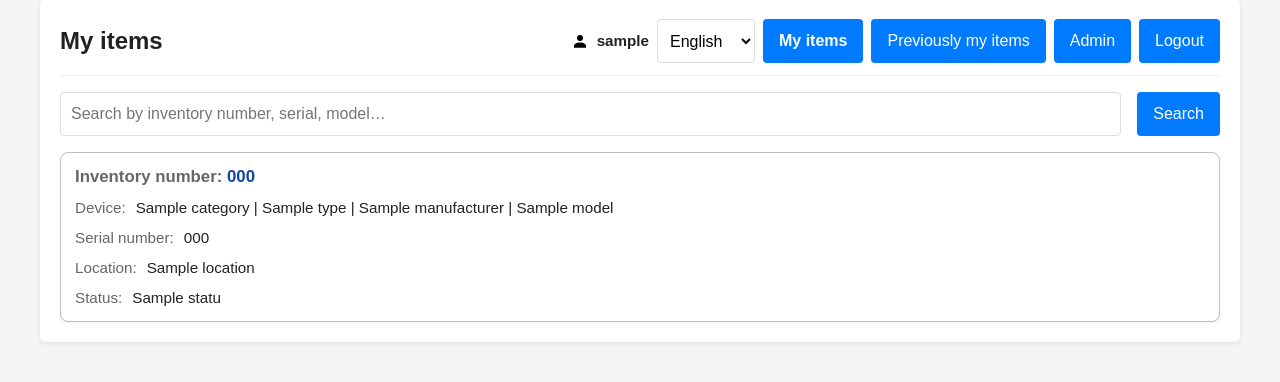
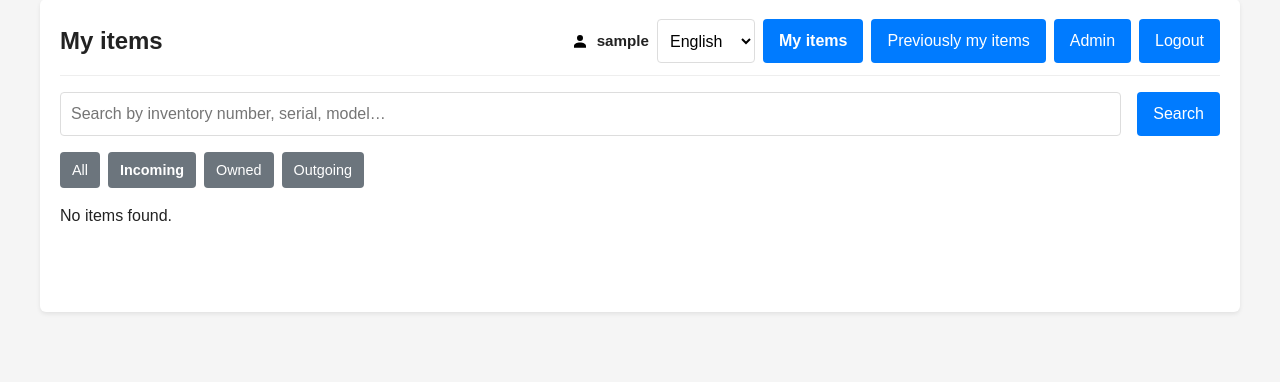
Before and after one commit to disafronov/sloths-inventory, a Django app: page /?kind=incoming in a window 1280 px wide. Shown: the part 21-403 px from the top of the page. Run offline with Django 5.2, Linux system fonts and the light colour scheme; a user stored in the database is signed in; tables that the repository leaves empty hold one stand-in row (values such as "Sample post"); parts of the project's set-up code (start-up, migrations or seed data) failed here and were passed over.

Commit message:
feat: enhance "My items" functionality with filtering options
- Introduced a new filter for the "My items" view, allowing users to categorize items as "incoming", "owned", or "outgoing".
- Updated the template to include navigation tabs for easy switching between item categories.
- Implemented backend logic to handle the new filter options and ensure correct item display based on the selected category.
- Added tests to verify the functionality of the new filtering feature.

Signed-off-by: Dmitrii Safronov <zimniy@cyberbrain.cc>

```diff
--- a/src/common/static/common/app.css
+++ b/src/common/static/common/app.css
@@ -568,6 +568,17 @@ body.nav-open {
 }
 
 /**
+ * "My items" GET ?kind= filter: incoming / owned / outgoing / default all.
+ */
+.my-items-kind-tabs {
+  display: flex;
+  flex-wrap: wrap;
+  gap: var(--space-2);
+  align-items: center;
+  margin: 0 0 var(--space-row);
+}
+
+/**
  * Full-row tap target: entire card links to item history on list pages.
  */
 .item-card {
--- a/src/inventory/templates/inventory/my_items.html
+++ b/src/inventory/templates/inventory/my_items.html
@@ -19,11 +19,39 @@
         value="{{ query|default:'' }}"
         placeholder="{% trans 'Search by inventory number, serial, model…' %}"
     >
+    {% if list_kind != 'all' %}
+        <input type="hidden" name="kind" value="{{ list_kind }}">
+    {% endif %}
     <button type="submit" class="button">{% trans "Search" %}</button>
     {% if query %}
         <a class="button button--secondary" href="{% url 'inventory:my-items' %}">{% trans "Clear" %}</a>
     {% endif %}
 </form>
+
+{% if responsible %}
+    <nav class="my-items-kind-tabs" aria-label="{% trans 'My items list kind' %}">
+        <a
+            href="{% url 'inventory:my-items' %}{% if query %}?q={{ query|urlencode }}{% endif %}"
+            class="button button--secondary button--sm{% if list_kind == 'all' %} button--active{% endif %}"
+            {% if list_kind == 'all' %}aria-current="page"{% endif %}
+        >{% trans "All" %}</a>
+        <a
+            href="{% url 'inventory:my-items' %}?kind=incoming{% if query %}&q={{ query|urlencode }}{% endif %}"
+            class="button button--secondary button--sm{% if list_kind == 'incoming' %} button--active{% endif %}"
+            {% if list_kind == 'incoming' %}aria-current="page"{% endif %}
+        >{% trans "Incoming" %}</a>
+        <a
+            href="{% url 'inventory:my-items' %}?kind=owned{% if query %}&q={{ query|urlencode }}{% endif %}"
+            class="button button--secondary button--sm{% if list_kind == 'owned' %} button--active{% endif %}"
+            {% if list_kind == 'owned' %}aria-current="page"{% endif %}
+        >{% trans "Owned" %}</a>
+        <a
+            href="{% url 'inventory:my-items' %}?kind=outgoing{% if query %}&q={{ query|urlencode }}{% endif %}"
+            class="button button--secondary button--sm{% if list_kind == 'outgoing' %} button--active{% endif %}"
+            {% if list_kind == 'outgoing' %}aria-current="page"{% endif %}
+        >{% trans "Outgoing" %}</a>
+    </nav>
+{% endif %}
 
 {% if incoming_transfers or items or outgoing_transfers %}
     <div class="item-card-list" aria-label="{% trans 'My items list' %}">
@@ -60,7 +88,9 @@
     </div>
 {% endif %}
 
-{% if not items %}
-    <p>{% trans "No items found." %}</p>
+{% if responsible is not None %}
+    {% if not incoming_transfers and not items and not outgoing_transfers %}
+        <p>{% trans "No items found." %}</p>
+    {% endif %}
 {% endif %}
 {% endblock %}
--- a/src/inventory/views.py
+++ b/src/inventory/views.py
@@ -84,6 +84,23 @@ def _items_owned_by(responsible: Responsible) -> QuerySet[Item]:
     )
 
 
+_MY_ITEMS_LIST_KINDS = frozenset({"all", "incoming", "owned", "outgoing"})
+
+
+def _parse_my_items_list_kind(request: HttpRequest) -> str:
+    """
+    Parse the optional `kind` query parameter for the "My items" list.
+
+    Values: ``all`` (default), ``incoming``, ``owned``, ``outgoing``.
+    Unknown values fall back to ``all`` so bookmarked URLs stay safe.
+    """
+
+    raw = (request.GET.get("kind") or "").strip().lower()
+    if raw in _MY_ITEMS_LIST_KINDS:
+        return raw
+    return "all"
+
+
 def _get_active_transfer_for_item(item: Item) -> PendingTransfer | None:
     """
     Return the active pending transfer for an item, if any.
@@ -113,10 +130,13 @@ def my_items(request: HttpRequest) -> HttpResponse:
                 "items": [],
                 "incoming_transfers": [],
                 "outgoing_transfers": [],
+                "query": "",
+                "list_kind": "all",
             },
         )
 
     query = request.GET.get("q", "")
+    list_kind = _parse_my_items_list_kind(request)
     items = _apply_item_search(_items_owned_by(responsible), query=query)
 
     latest_location_name = (
@@ -171,6 +191,16 @@ def my_items(request: HttpRequest) -> HttpResponse:
     )
     items = items.exclude(id__in=transfer_item_ids)
 
+    if list_kind == "incoming":
+        items = items.none()
+        outgoing_transfers = outgoing_transfers.none()
+    elif list_kind == "owned":
+        incoming_transfers = incoming_transfers.none()
+        outgoing_transfers = outgoing_transfers.none()
+    elif list_kind == "outgoing":
+        items = items.none()
+        incoming_transfers = incoming_transfers.none()
+
     return render(
         request,
         "inventory/my_items.html",
@@ -178,6 +208,7 @@ def my_items(request: HttpRequest) -> HttpResponse:
             "responsible": responsible,
             "items": items,
             "query": query,
+            "list_kind": list_kind,
             "incoming_transfers": incoming_transfers,
             "outgoing_transfers": outgoing_transfers,
         },
```
Also changed, not shown: src/inventory/tests/test_views.py (+151 -0 lines), src/inventory/locale/en/LC_MESSAGES/django.po, src/inventory/locale/ru/LC_MESSAGES/django.po.
